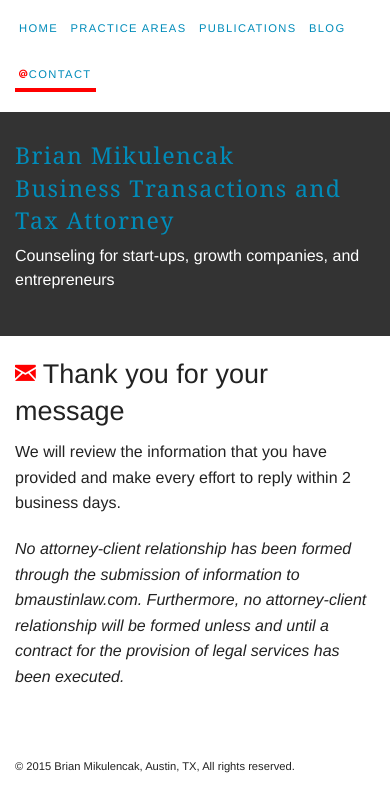
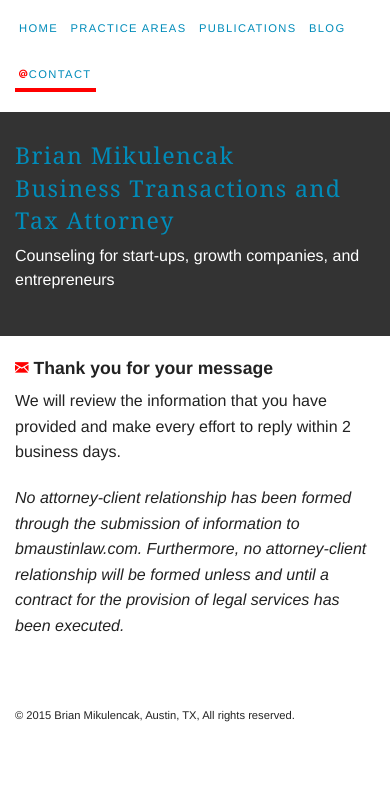
Before and after one commit to brianmik/bmaustinlaw, a Jekyll site: the page built from thank-you.html, in a window 390 px wide. Shown: the top 812 px of the page. Built offline with Jekyll 4.4.1, drawn with Linux system fonts in a browser that asks for light colours; Markdown is read by kramdown in place of the engine named in the settings; comment, search, counter and statistics services are not loaded.

Commit message:
styling for small screens

```diff
--- a/css/main.css
+++ b/css/main.css
@@ -369,7 +369,7 @@ textarea {
     padding: 0;
   }
 
-  .philosophy, .experience, .practice, .publication__title, .post-title {
+  .philosophy, .experience, .practice, .publication__title, .post-title, .thanks {
     font-size: 1.1rem;
     font-weight: bold;
   }
```
